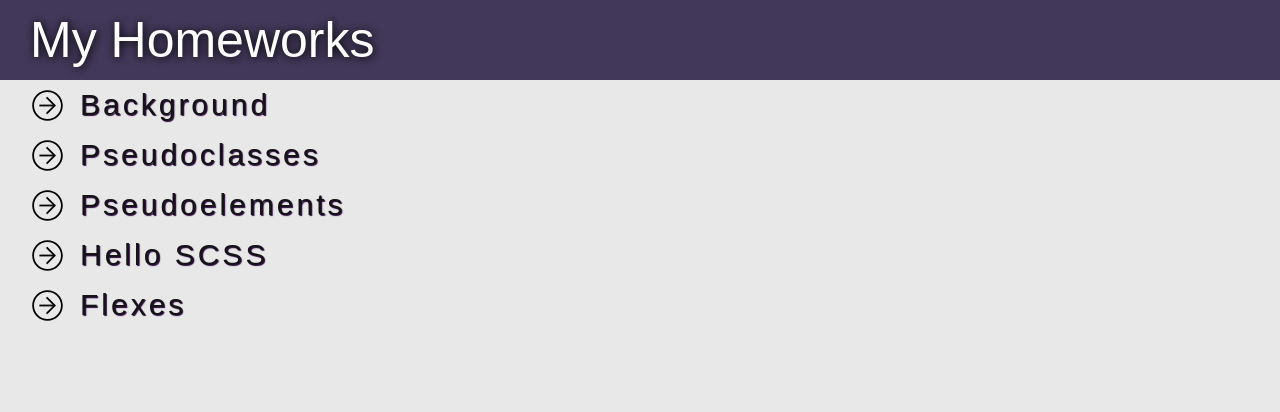
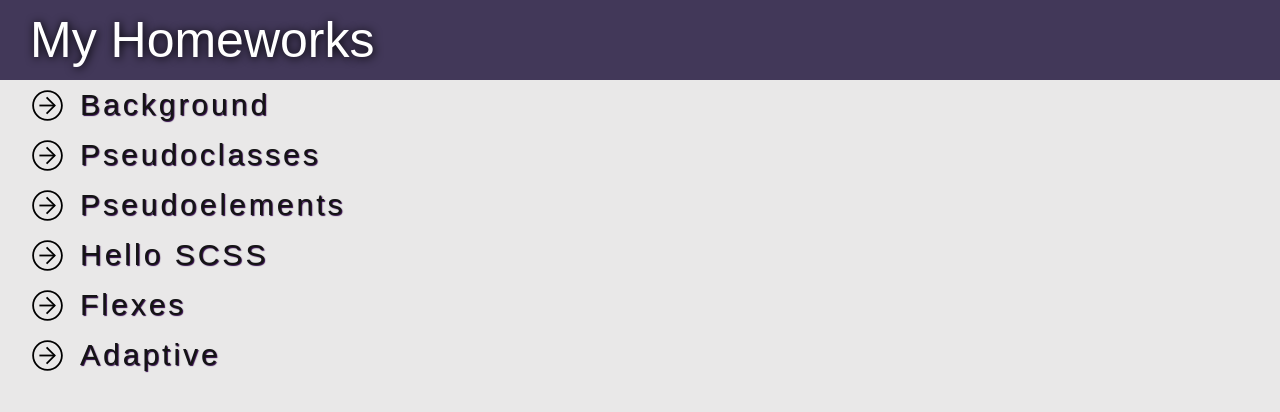
Before and after one commit to botq1t/Homework_old, a plain HTML site: page index.html in a window 1280 px wide. Drawn offline with Linux system fonts and the light colour scheme.

Commit message:
Add files via upload

```diff
--- a/index.html
+++ b/index.html
@@ -23,6 +23,7 @@
             <a href="Homework/css_7_Pseudoelements/index.html" target="blank" class="list__link">Pseudoelements</a>
             <a href="Homework/hellosass_SCSS/index.html" target="blank" class="list__link">Hello SCSS</a>
             <a href="Homework/flex_flexes/index.html" target="blank" class="list__link">Flexes</a>
+            <a href="Homework/adaptive/index.html" target="blank" class="list__link">Adaptive</a>
           </div>
         </div>
       </div>
```
